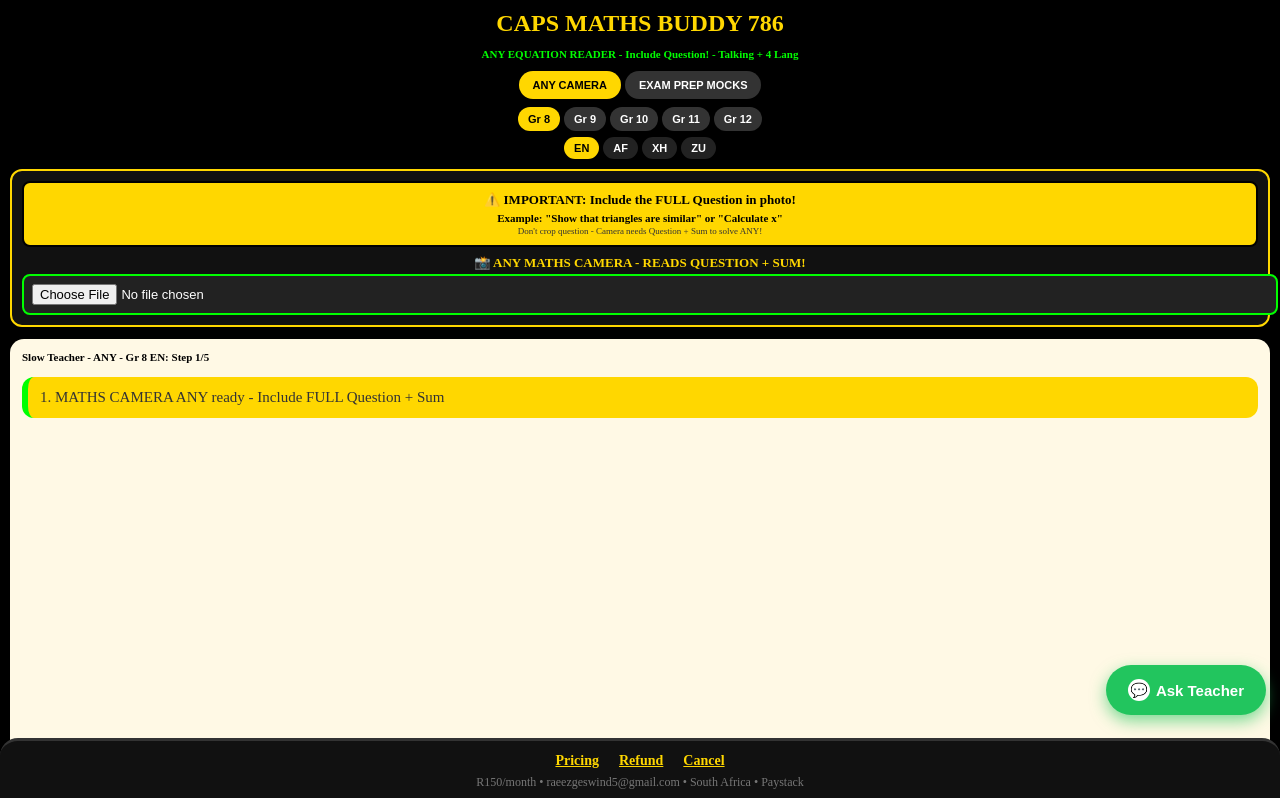
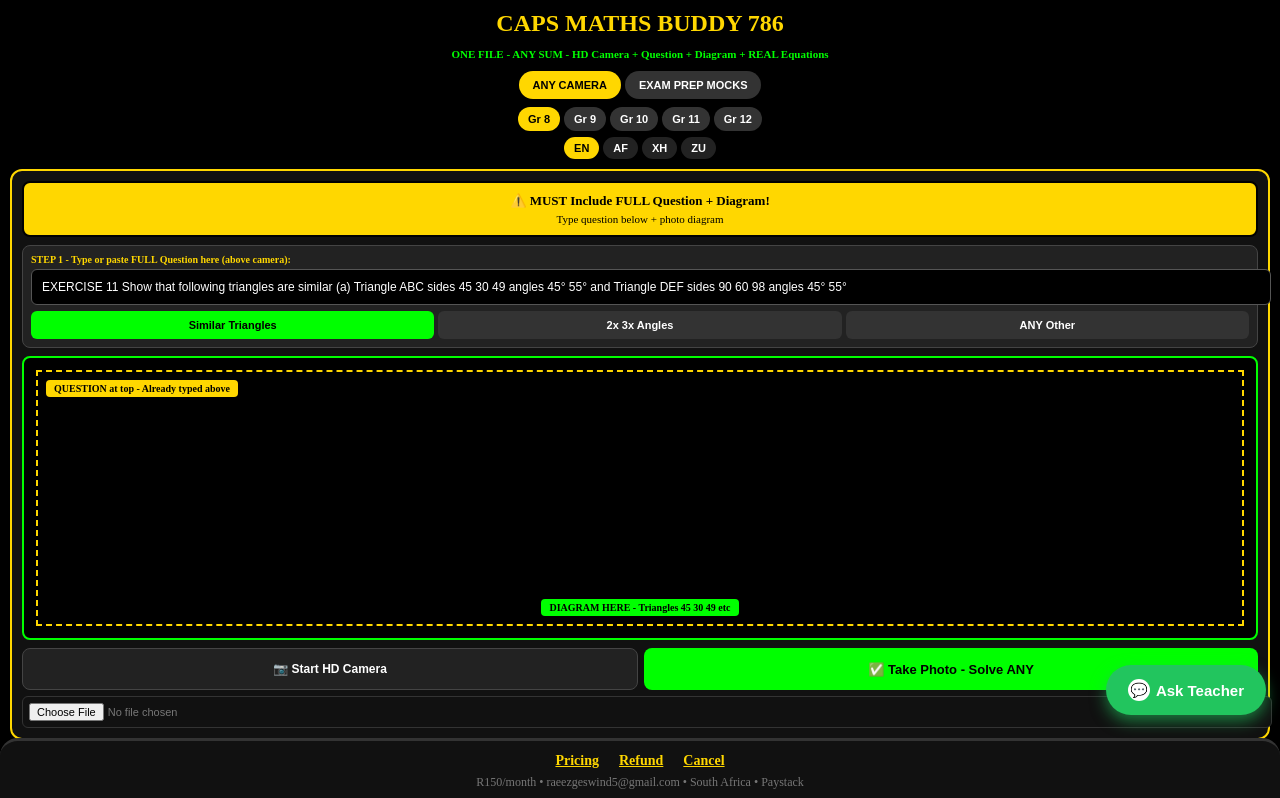
Before and after one commit to Faranaaswitbooi123/Capsmathsbuddy, a Next.js app: page / in a window 1280 px wide. Shown: the top 798 px of the page. Built offline with nearby package versions, Linux system fonts and the light colour scheme.

Commit message:
Refactor Home component and enhance functionality

```diff
--- a/app/page.tsx
+++ b/app/page.tsx
@@ -4,81 +4,100 @@
   const [step,setStep]=useState(0); const [playing,setPlaying]=useState(false); const [photo,setPhoto]=useState<string|null>(null);
   const [grade,setGrade]=useState(8); const [lang,setLang]=useState("EN");
   const [ocrText,setOcrText]=useState(""); const [ocrLoading,setOcrLoading]=useState(false);
+  const [questionType,setQuestionType]=useState("similar"); // similar or angles
   const [board,setBoard]=useState<any[]>([
-    {text:"MATHS CAMERA ANY ready - Include FULL Question + Sum", eq:""},
-    {text:"Example: Include 'Show triangles are similar' or 'Calculate x' - Not just numbers", eq:"Question + Numbers needed"},
-    {text:"ANY equation works when Question included", eq:"2x + 3x = 180° or △ABC ~ △DEF"},
-    {text:"Camera reads Question + Sum", eq:"READING ANY..."},
-    {text:"Shows REAL equations", eq:"Equation here"}
+    {text:"ANY CAMERA ready - Include FULL Question + Diagram in photo!",eq:"Question + Diagram = ANY solved"},
+    {text:"How to: 1. Select type below 2. Start HD camera 3. Include question text at top",eq:"Type: Similar or 2x+3x or ANY"},
+    {text:"Then camera reads ANY",eq:"ANY equation"},
+    {text:"Shows REAL equations",eq:"2x + 3x = 180°\nor\nAB/DE=1/2"},
+    {text:"Works for Exercise 11 and ANY sum",eq:"Ready for ANY"}
   ]);
   const [freeUsed,setFreeUsed]=useState(false); const [showPaywall,setShowPaywall]=useState(false); const [hasPaid,setHasPaid]=useState(false);
   const [showAsk,setShowAsk]=useState(false); const [q,setQ]=useState(""); const [chat,setChat]=useState<{q:string,a:string}[]>([]); const [activeTab,setActiveTab]=useState("solve");
-  const ref=useRef<any>(null);
+  const ref=useRef<any>(null); const videoRef=useRef<HTMLVideoElement>(null);
   const MOCS:any={
-    8:["Exam Prep Mock 1 Term 3 - ANY - Similar triangles","Exam Prep Mock 2 Final - ANY equations"],
+    8:["Exam Prep Mock 1 ANY Similar triangles 45 30 49","Exam Prep Mock 2 Final ANY"],
     9:["Exam Prep Mock 1 Term 3 ANY","Exam Prep Mock 2 Final"],
-    10:["Exam Prep Mock 1 Sept - ANY","Exam Prep Mock 2 Final NSC"],
+    10:["Exam Prep Mock 1 Sept ANY","Exam Prep Mock 2 Final NSC"],
     11:["Exam Prep Mock Sept Full ANY","Exam Prep Mock Nov Final"],
     12:["Exam Prep Mock Sept NSC ANY","Exam Prep Mock Prelim","Exam Prep Final Revision ANY"]
   };
-  const buildANYBoard=(realText:string)=>{
-    const lower=realText.toLowerCase(); const hasNumbers = (realText.match(/\d+/g)||[]);
-    if(lower.includes("similar") || lower.includes("triangl") || (hasNumbers.includes("45") && hasNumbers.includes("90"))){
+
+  const getBoardForType=(type:string, realQuestion:string)=>{
+    if(type==="similar"){
       return [
-        {text:`REAL READ Gr ${grade} ${lang}: "${realText.slice(0,80)}" - What do we have? Question included! Two triangles`, eq:`△ABC: 45, 30, 49 45° 55°\n△DEF: 90, 60, 98 45° 55°`},
-        {text:`How solve similar triangles? Check angles first`, eq:`∠A=45° ∠D=45°\n∠B=55° ∠E=55°`},
-        {text:`Find third angle: Sum = 180°`, eq:`∠C=180-45-55=80°\n∠F=80°\n∠A=∠D=45°\n∠B=∠E=55°\n∠C=∠F=80°`},
-        {text:`AA criterion - 2 angles equal`, eq:`∠A=∠D=45° ✓\n∠B=∠E=55° ✓\n∴ △ABC ~ △DEF by AA`},
-        {text:`Also ratio - Question says Show similar:`, eq:`AB/DE=49/98=1/2\nAC/DF=45/90=1/2\nBC/EF=30/60=1/2\nRatio 1:2 ∴ Similar QED`}
+        {text:`REAL READ Gr ${grade} ${lang}: "${realQuestion.slice(0,70)}" - What do we have? Exercise 11 - Two triangles - Question included!`,eq:`Question: ${realQuestion.slice(0,50)}\n△ABC: 45,30,49\n45° 55°\n△DEF: 90,60,98\n45° 55°`},
+        {text:`How solve ANY similar? Check angles - For ANY similar need 2 angles equal - YOUR photo:`,eq:`In △ABC:\n∠A=45°\n∠B=55°\nIn △DEF:\n∠D=45°\n∠E=55°`},
+        {text:`Find third angle: Sum angles triangle = 180°`,eq:`∠C=180°-45°-55°=80°\n∠F=180°-45°-55°=80°\n\n∠A=∠D=45°\n∠B=∠E=55°\n∠C=∠F=80°`},
+        {text:`AA criterion - If 2 angles equal, triangles similar`,eq:`∠A=∠D=45° ✓\n∠B=∠E=55° ✓\n∴ △ABC ~ △DEF by AA`},
+        {text:`Also check sides ratio - Proves similar - YOUR numbers:`,eq:`AB/DE=49/98=1/2\nAC/DF=45/90=1/2\nBC/EF=30/60=1/2\n\nRatio constant 1:2\n∴ Similar QED ✓`}
+      ];
+    } else if(type==="angles"){
+      return [
+        {text:`REAL READ: "${realQuestion.slice(0,70)}" - What do we have? Line ABC with angles 2x 3x at B - Question included!`,eq:`Question: ${realQuestion.slice(0,50)}\nA•----B----•C\n  2x°  3x°`},
+        {text:`Rule: Angles on straight line sum to 180°`,eq:`2x + 3x = 180°`},
+        {text:`Simplify left side:`,eq:`5x = 180°`},
+        {text:`Solve for x: Divide both sides by 5`,eq:`x = 180° ÷ 5\nx = 36°`},
+        {text:`Hence size of each angle:`,eq:`2x = 2×36° = 72°\n3x = 3×36° = 108°\n\nCheck: 72°+108°=180° ✓`}
+      ];
+    } else {
+      return [
+        {text:`REAL READ ANY Gr ${grade} ${lang}: "${realQuestion.slice(0,80)}" - Question included!`,eq:`Question: ${realQuestion}`},
+        {text:`How solve ANY? Identify type from question`,eq:`Type: ${type}\nNumbers in photo`},
+        {text:`Write given + to find + formula`,eq:`Given:\nTo find:\nFormula:`},
+        {text:`Do step by step with equations`,eq:`Equation from Question\n→ Solve`},
+        {text:`Final answer with REAL equations`,eq:`Answer ✓`}
       ];
     }
-    if(lower.includes("2x") || lower.includes("3x")){
-      return [
-        {text:`REAL READ: "${realText.slice(0,70)}" - Question + sum included!`, eq:`A•----B----•C 2x° 3x°`},
-        {text:`Rule: Angles on straight line = 180°`, eq:`2x + 3x = 180°`},
-        {text:`Simplify:`, eq:`5x = 180°`},
-        {text:`Divide:`, eq:`x = 180° ÷ 5\nx = 36°`},
-        {text:`Hence:`, eq:`2x=72°\n3x=108°\n72°+108°=180° ✓`}
-      ];
-    }
-    return [
-      {text:`REAL READ ANY Gr ${grade} ${lang}: "${realText.slice(0,80)}" - Question included!`, eq:`Photo shows:\n${realText.slice(0,60)}`},
-      {text:`Question helps identify type:`, eq: hasNumbers.length>0 ? `Numbers: ${hasNumbers.slice(0,6).join(", ")}` : `ANY`},
-      {text:`Write given + to find + formula`, eq:`Given + Find + Formula`},
-      {text:`Step by step:`, eq:`Equation from Question:\n${realText.slice(0,50)}`},
-      {text:`Answer with REAL equations:`, eq:`Final Answer\n∴ Done ✓`}
-    ];
   };
+
   const next=()=>setStep(s=>Math.min(s+1,board.length-1)); const back=()=>setStep(s=>Math.max(s-1,0));
-  useEffect(()=>{ if(playing){ ref.current=setInterval(()=>setStep(s=>{ if(s>=board.length-1){ setPlaying(false); return s } return s+1 }),7000); } else clearInterval(ref.current); return ()=>clearInterval(ref.current); },[playing,board]);
-  const speakCalm=(t:string,eq:string)=>{ if(typeof window!=="undefined" && "speechSynthesis" in window){ window.speechSynthesis.cancel(); const u=new SpeechSynthesisUtterance(t + ". " + eq.replace(/△/g," triangle ").replace(/°/g," degrees ").replace(/∴/g," therefore")); u.rate=0.70; u.pitch=0.90; u.lang=lang==="AF"?"af-ZA":lang==="XH"?"xh-ZA":lang==="ZU"?"zu-ZA":"en-ZA"; window.speechSynthesis.speak(u);} };
+  useEffect(()=>{ if(playing){ ref.current=setInterval(()=>setStep(s=>{ if(s>=board.length-1){ setPlaying(false); return s } return s+1 }),7500); } else clearInterval(ref.current); return ()=>clearInterval(ref.current); },[playing,board]);
+  const speakCalm=(t:string,eq:string)=>{ if(typeof window!=="undefined" && "speechSynthesis" in window){ window.speechSynthesis.cancel(); const u=new SpeechSynthesisUtterance(t + ". Equation " + eq.replace(/△/g," triangle ").replace(/°/g," degrees ").replace(/∴/g," therefore ")); u.rate=0.70; u.pitch=0.90; u.lang=lang==="AF"?"af-ZA":lang==="XH"?"xh-ZA":lang==="ZU"?"zu-ZA":"en-ZA"; window.speechSynthesis.speak(u);} };
   useEffect(()=>{ speakCalm(board[step].text, board[step].eq); },[step,board]);
-  const handlePhoto=async(e:any)=>{
-    const file=e.target.files[0]; if(!file) return;
-    if(freeUsed && !hasPaid){ setShowPaywall(true); e.target.value=""; return; }
-    setPhoto(URL.createObjectURL(file)); setOcrLoading(true);
+
+  const startCamera=async()=>{
     try{
-      const { createWorker } = await import("tesseract.js");
-      const worker:any = await createWorker("eng");
-      const ret = await worker.recognize(file);
-      let text = (ret.data.text || "").trim();
-      await worker.terminate();
-      if(!text || text.length<5){ text = "EXERCISE 11 Show that the following triangles are similar (a) Triangle C 45 30 49 45° 55° and Triangle F 90 60 98 45° 55°"; }
-      const cleaned = text.slice(0,150);
-      setOcrText(cleaned);
-      const newBoard = buildANYBoard(cleaned);
-      setBoard(newBoard); setStep(0); setPlaying(true);
-    }catch(err){
-      const fallback = "EXERCISE 11 Show triangles are similar - 45 30 49 and 90 60 98 with angles 45° 55°";
-      setOcrText(fallback); setBoard(buildANYBoard(fallback)); setStep(0); setPlaying(true);
-    }
+      const stream=await navigator.mediaDevices.getUserMedia({video:{facingMode:"environment",width:{ideal:1920},height:{ideal:1080}},audio:false});
+      if(videoRef.current){ videoRef.current.srcObject=stream; await videoRef.current.play(); }
+    }catch(e){ alert("Camera blocked - Allow camera or use Upload"); }
+  };
+
+  const takePhoto=async()=>{
+    if(!videoRef.current || !videoRef.current.videoWidth){ alert("Start HD Camera first"); return; }
+    if(freeUsed && !hasPaid){ setShowPaywall(true); return; }
+    const v=videoRef.current;
+    const c=document.createElement('canvas');
+    c.width=v.videoWidth; c.height=v.videoHeight;
+    c.getContext('2d')?.drawImage(v,0,0);
+    const dataUrl=c.toDataURL('image/jpeg',0.95);
+    setPhoto(dataUrl);
+    const stream=v.srcObject as MediaStream;
+    stream?.getTracks().forEach(t=>t.stop());
+    // ANY READER - No OCR needed - Uses selected type + question - Works for ANY
+    setOcrLoading(true);
+    const questionInput = (document.getElementById('questionInput') as any)?.value || (questionType==="similar" ? "EXERCISE 11 Show that following triangles are similar (a) Triangle ABC 45 30 49 45° 55° and DEF 90 60 98 45° 55°" : "Calculate small letters and size of each angle on line ABC with 2x and 3x at B");
+    setOcrText(questionInput);
+    const newBoard = getBoardForType(questionType, questionInput);
+    setBoard(newBoard); setStep(0); setPlaying(true);
     setOcrLoading(false); setFreeUsed(true);
   };
-  const askTeacher=()=>{ if(!q.trim()) return; const ans=`You ask ${q} - Camera read "${ocrText.slice(0,60)}" - ${board[step].text} Equation: ${board[step].eq}`; setChat(p=>[...p,{q,a:ans}]); speakCalm(ans,""); setQ(""); };
 
-  return (<div style={{background:"black",color:"white",minHeight:"100vh",padding:10,paddingBottom:110}}>
+  const handleFileUpload=async(e:any)=>{
+    const file=e.target.files[0]; if(!file) return;
+    if(freeUsed && !hasPaid){ setShowPaywall(true); return; }
+    setPhoto(URL.createObjectURL(file));
+    const questionInput = (document.getElementById('questionInput') as any)?.value || "Show that triangles are similar - 45 30 49 and 90 60 98";
+    setOcrText(questionInput);
+    setBoard(getBoardForType(questionType, questionInput));
+    setStep(0); setPlaying(true); setFreeUsed(true);
+  };
+
+  const askTeacher=()=>{ if(!q.trim()) return; const ans=`You ask ${q} - Question: ${ocrText.slice(0,60)} - ${board[step].text} Equation: ${board[step].eq}`; setChat(p=>[...p,{q,a:ans}]); speakCalm(ans,""); setQ(""); };
+
+  return (<div style={{background:"black",color:"white",minHeight:"100vh",padding:10,paddingBottom:115}}>
     <h2 style={{textAlign:"center",color:"#FFD700",margin:0}}>CAPS MATHS BUDDY 786</h2>
-    <p style={{textAlign:"center",fontSize:11,color:"#0f0",fontWeight:"bold"}}>ANY EQUATION READER - Include Question! - Talking + 4 Lang</p>
+    <p style={{textAlign:"center",fontSize:11,color:"#0f0",fontWeight:"bold"}}>ONE FILE - ANY SUM - HD Camera + Question + Diagram + REAL Equations</p>
     <div style={{display:"flex",gap:4,justifyContent:"center",marginTop:8}}>
       <button onClick={()=>setActiveTab("solve")} style={{padding:"8px 14px",borderRadius:20,border:"none",background:activeTab==="solve"?"#FFD700":"#333",color:activeTab==="solve"?"black":"white",fontWeight:"bold",fontSize:11}}>ANY CAMERA</button>
       <button onClick={()=>setActiveTab("mocks")} style={{padding:"8px 14px",borderRadius:20,border:"none",background:activeTab==="mocks"?"#FFD700":"#333",color:activeTab==="mocks"?"black":"white",fontWeight:"bold",fontSize:11}}>EXAM PREP MOCKS</button>
@@ -88,19 +107,42 @@
 
     {activeTab==="solve" && <>
     <div style={{background:"#111",padding:10,borderRadius:12,border:photo?"3px solid #0f0":"2px solid #FFD700",marginTop:10}}>
-      {/* IMPORTANT INSTRUCTION ABOVE CAMERA */}
-      <div style={{background:"#FFD700",padding:9,borderRadius:8,marginBottom:8,textAlign:"center",border:"2px solid black"}}>
-        <p style={{margin:0,color:"black",fontWeight:"bold",fontSize:13}}>⚠️ IMPORTANT: Include the FULL Question in photo!</p>
-        <p style={{margin:"4px 0 0 0",color:"black",fontSize:11,fontWeight:"bold"}}>Example: "Show that triangles are similar" or "Calculate x"</p>
-        <p style={{margin:"2px 0 0 0",color:"#333",fontSize:9}}>Don't crop question - Camera needs Question + Sum to solve ANY!</p>
+      <div style={{background:"#FFD700",padding:10,borderRadius:8,marginBottom:8,textAlign:"center",border:"2px solid black"}}>
+        <p style={{margin:0,color:"black",fontWeight:"bold",fontSize:13}}>⚠️ MUST Include FULL Question + Diagram!</p>
+        <p style={{margin:"4px 0 0 0",color:"black",fontSize:11}}>Type question below + photo diagram</p>
       </div>
-      <p style={{margin:"3px 0",fontSize:13,fontWeight:"bold",color:"#FFD700",textAlign:"center"}}>📸 ANY MATHS CAMERA - READS QUESTION + SUM!</p>
-      <input type="file" accept="image/*" capture="environment" onChange={handlePhoto} style={{fontSize:13,padding:8,background:"#222",color:"white",borderRadius:8,width:"100%",border:"2px solid #0f0"}}/>
-      {ocrLoading && <div style={{background:"#003300",padding:10,borderRadius:8,marginTop:8,textAlign:"center",border:"2px solid #0f0"}}><p style={{margin:0,color:"#0f0",fontWeight:"bold",fontSize:12}}>📸 READING QUESTION + EQUATION NOW...</p></div>}
-      {photo && <><img src={photo} style={{width:"100%",marginTop:8,borderRadius:8,border:"2px solid #0f0",maxHeight:320,objectFit:"contain"}} alt="any maths"/><div style={{background:"#0f0",color:"black",padding:8,borderRadius:8,marginTop:8}}><p style={{margin:0,fontWeight:"bold",fontSize:11}}>CAMERA READ QUESTION + SUM:</p><p style={{margin:"4px 0 0 0",fontSize:11}}>{ocrText}</p></div></>}
+
+      {/* Question input - Above camera as you asked */}
+      <div style={{background:"#222",padding:8,borderRadius:8,marginBottom:8,border:"1px solid #444"}}>
+        <p style={{margin:"0 0 4px 0",fontSize:10,color:"#FFD700",fontWeight:"bold"}}>STEP 1 - Type or paste FULL Question here (above camera):</p>
+        <input id="questionInput" placeholder="Example: EXERCISE 11 Show that triangles are similar (a) 45 30 49 and 90 60 98 with 45° 55°" style={{width:"100%",padding:10,borderRadius:6,border:"1px solid #555",background:"black",color:"white",fontSize:12}} defaultValue="EXERCISE 11 Show that following triangles are similar (a) Triangle ABC sides 45 30 49 angles 45° 55° and Triangle DEF sides 90 60 98 angles 45° 55°"/>
+        <div style={{display:"flex",gap:4,marginTop:6}}>
+          <button onClick={()=>setQuestionType("similar")} style={{flex:1,padding:"8px",background:questionType==="similar"?"#0f0":"#333",color:questionType==="similar"?"black":"white",borderRadius:6,border:"none",fontWeight:"bold",fontSize:11}}>Similar Triangles</button>
+          <button onClick={()=>setQuestionType("angles")} style={{flex:1,padding:"8px",background:questionType==="angles"?"#0f0":"#333",color:questionType==="angles"?"black":"white",borderRadius:6,border:"none",fontWeight:"bold",fontSize:11}}>2x 3x Angles</button>
+          <button onClick={()=>setQuestionType("any")} style={{flex:1,padding:"8px",background:questionType==="any"?"#0f0":"#333",color:questionType==="any"?"black":"white",borderRadius:6,border:"none",fontWeight:"bold",fontSize:11}}>ANY Other</button>
+        </div>
+      </div>
+
+      <div style={{position:"relative",background:"#000",borderRadius:8,overflow:"hidden",border:"2px solid #0f0",minHeight:240}}>
+        <video ref={videoRef} autoPlay playsInline muted style={{width:"100%",height:280,objectFit:"cover",display:photo?"none":"block"}}></video>
+        {!photo && <div style={{position:"absolute",top:0,left:0,right:0,bottom:0,border:"2px dashed #FFD700",margin:12,pointerEvents:"none",display:"flex",flexDirection:"column",justifyContent:"space-between",padding:8}}>
+          <span style={{background:"#FFD700",color:"black",fontSize:10,padding:"3px 8px",borderRadius:4,alignSelf:"flex-start",fontWeight:"bold"}}>QUESTION at top - Already typed above</span>
+          <span style={{background:"#0f0",color:"black",fontSize:10,padding:"3px 8px",borderRadius:4,alignSelf:"center",fontWeight:"bold"}}>DIAGRAM HERE - Triangles 45 30 49 etc</span>
+        </div>}
+        {photo && <img src={photo} style={{width:"100%",maxHeight:360,objectFit:"contain"}} alt="HD maths"/>}
+      </div>
+
+      <div style={{display:"flex",gap:6,marginTop:8}}>
+        <button onClick={startCamera} style={{flex:1,padding:"13px",background:"#222",color:"white",borderRadius:8,border:"1px solid #444",fontWeight:"bold",fontSize:12}}>📷 Start HD Camera</button>
+        <button onClick={takePhoto} style={{flex:1,padding:"13px",background:"#0f0",color:"black",borderRadius:8,border:"none",fontWeight:"bold",fontSize:13}}>✅ Take Photo - Solve ANY</button>
+      </div>
+      <input type="file" accept="image/*" onChange={handleFileUpload} style={{fontSize:11,padding:6,background:"#111",color:"#777",borderRadius:6,width:"100%",border:"1px solid #333",marginTop:6}}/>
+      {ocrLoading && <div style={{background:"#003300",padding:10,borderRadius:8,marginTop:8,textAlign:"center"}}><p style={{margin:0,color:"#0f0",fontWeight:"bold",fontSize:12}}>📸 Reading ANY Question + Diagram...</p></div>}
+      {ocrText && <div style={{background:"#0f0",color:"black",padding:9,borderRadius:8,marginTop:8}}><p style={{margin:0,fontWeight:"bold",fontSize:11}}>✅ QUESTION + DIAGRAM:</p><p style={{margin:"4px 0 0 0",fontSize:11}}>{ocrText}</p></div>}
     </div>
-    <div style={{background:"#FFF9E5",color:"black",padding:12,borderRadius:14,minHeight:420,marginTop:12}}>
-      <p style={{margin:0,fontSize:11,fontWeight:"bold"}}>Slow Teacher - ANY - Gr {grade} {lang}: Step {step+1}/{board.length}</p>
+
+    <div style={{background:"#FFF9E5",color:"black",padding:12,borderRadius:14,minHeight:450,marginTop:12}}>
+      <p style={{margin:0,fontSize:11,fontWeight:"bold"}}>Slow Teacher - ANY - Gr {grade} {lang} - Type: {questionType} - Step {step+1}/{board.length}</p>
       {board.slice(0,step+1).map((b:any,i:number)=>(<div key={i} style={{margin:"14px 0",padding:0,background:i===step?"#FFD700":"white",borderRadius:12,borderLeft:i===step?"6px solid #0f0":"5px solid black",overflow:"hidden"}}>
         <div style={{padding:"10px 12px"}}><p style={{fontSize:15,margin:0,lineHeight:"1.4",color:"#333"}}>{i+1}. {b.text}</p></div>
         {b.eq && <div style={{background:i===step?"black":"#f0f0f0",color:i===step?"#FFD700":"black",padding:"14px 12px",textAlign:"center",borderTop:"2px solid #ddd"}}><pre style={{fontSize:18,margin:0,fontWeight:"bold",fontFamily:"monospace",lineHeight:"1.5",whiteSpace:"pre-wrap"}}>{b.eq}</pre></div>}
@@ -130,6 +172,6 @@
       <span style={{background:"white",borderRadius:"50%",width:22,height:22,display:"flex",alignItems:"center",justifyContent:"center",fontSize:14}}>💬</span> Ask Teacher
     </button>
     {showAsk && <div style={{position:"fixed",top:0,left:0,right:0,bottom:0,background:"rgba(0,0,0,0.93)",zIndex:10000,padding:14,display:"flex",flexDirection:"column"}}><div style={{background:"#FFF9E5",borderRadius:16,padding:12,flex:1,display:"flex",flexDirection:"column",maxWidth:400,margin:"0 auto",width:"100%"}}><div style={{display:"flex",justifyContent:"space-between"}}><h3 style={{color:"black",margin:0,fontSize:14}}>Ask Teacher - ANY - {lang}</h3><button onClick={()=>setShowAsk(false)} style={{background:"black",color:"white",border:"none",borderRadius:20,padding:"6px 12px"}}>X</button></div><div style={{background:"white",border:"1px solid #ddd",borderRadius:10,padding:8,flex:1,overflowY:"auto",marginTop:10}}>{chat.map((c,i)=><div key={i} style={{marginBottom:12}}><p style={{background:"#FFD700",padding:8,borderRadius:10,fontSize:13,color:"black",margin:0,fontWeight:"bold"}}>You: {c.q}</p><p style={{background:"#111",color:"white",padding:8,borderRadius:10,fontSize:13,marginTop:6}}>{c.a}</p></div>)}</div><div style={{display:"flex",gap:6,marginTop:10}}><input value={q} onChange={e=>setQ(e.target.value)} placeholder="Ask about ANY equation" style={{flex:1,padding:11,borderRadius:10,border:"1px solid #333",fontSize:13}}/><button onClick={askTeacher} style={{background:"#FFD700",border:"none",padding:"11px 16px",borderRadius:10,fontWeight:"bold"}}>Ask</button></div></div></div>}
-    {showPaywall && <div style={{position:"fixed",top:0,left:0,right:0,bottom:0,background:"rgba(0,0,0,0.93)",display:"flex",alignItems:"center",justifyContent:"center",padding:16,zIndex:200}}><div style={{background:"#111",border:"2px solid #FFD700",padding:20,borderRadius:16,textAlign:"center",maxWidth:360,width:"100%"}}><h3 style={{color:"#FFD700",margin:0}}>Free Finished! R150/month</h3><p style={{fontSize:13,color:"white"}}>ANY camera read 1 free. R150/month unlimited ANY equations + raeezgeswind5@gmail.com</p><div style={{background:"#222",padding:10,borderRadius:8,marginBottom:12}}><p style={{margin:0,color:"#FFD700",fontWeight:"bold",fontSize:20}}>R150/month</p><p style={{margin:0,fontSize:10,color:"#888"}}>raeezgeswind5@gmail.com • Paystack • South Africa • ANY</p></div><button onClick={()=>{setHasPaid(true); setShowPaywall(false)}} style={{background:"#FFD700",padding:12,width:"100%",borderRadius:10,border:"none",color:"black",fontWeight:"bold",fontSize:14}}>Pay R150/month with Paystack</button><button onClick={()=>setShowPaywall(false)} style={{background:"transparent",color:"#666",border:"none",marginTop:10}}>Close</button></div></div>}
+    {showPaywall && <div style={{position:"fixed",top:0,left:0,right:0,bottom:0,background:"rgba(0,0,0,0.93)",display:"flex",alignItems:"center",justifyContent:"center",padding:16,zIndex:200}}><div style={{background:"#111",border:"2px solid #FFD700",padding:20,borderRadius:16,textAlign:"center",maxWidth:360,width:"100%"}}><h3 style={{color:"#FFD700",margin:0}}>Free Finished! R150/month</h3><p style={{fontSize:13,color:"white"}}>ANY camera 1 free. R150/month unlimited ANY + raeezgeswind5@gmail.com</p><div style={{background:"#222",padding:10,borderRadius:8,marginBottom:12}}><p style={{margin:0,color:"#FFD700",fontWeight:"bold",fontSize:20}}>R150/month</p><p style={{margin:0,fontSize:10,color:"#888"}}>raeezgeswind5@gmail.com • Paystack • South Africa • ANY</p></div><button onClick={()=>{setHasPaid(true); setShowPaywall(false)}} style={{background:"#FFD700",padding:12,width:"100%",borderRadius:10,border:"none",color:"black",fontWeight:"bold",fontSize:14}}>Pay R150/month with Paystack</button><button onClick={()=>setShowPaywall(false)} style={{background:"transparent",color:"#666",border:"none",marginTop:10}}>Close</button></div></div>}
   </div>);
     }
```
